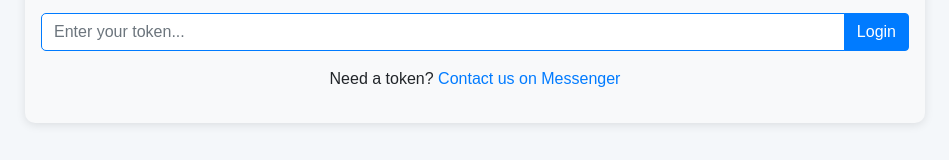
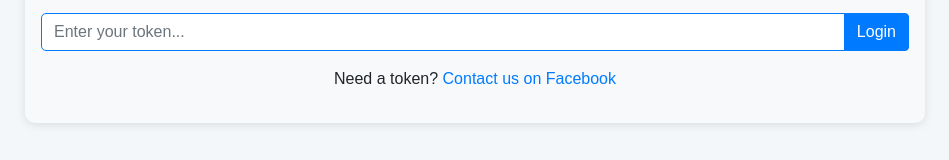
Before and after one commit to megaxminds/doubt-solver, a React (Create React App) app in the folder frontend/: page / in a window 1280 px wide. Shown: the part 123-283 px from the top of the page, without its empty margins (165-1114 px from the left). Built offline with nearby package versions, Linux system fonts and the light colour scheme.

Commit message:
Update App.js

```diff
--- a/frontend/src/App.js
+++ b/frontend/src/App.js
@@ -105,7 +105,7 @@ function App() {
                     )}
                     {/* Messenger link for getting token */}
                     <div className="text-center">
-                        <p>Need a token? <a href="https://m.me/135568919639830" target="_blank" rel="noopener noreferrer">Contact us on Messenger</a></p>
+                        <p>Need a token? <a href="https://www.facebook.com/megaxminds/" target="_blank" rel="noopener noreferrer">Contact us on Facebook</a></p>
                     </div>
                 </>
             ) : (
```
